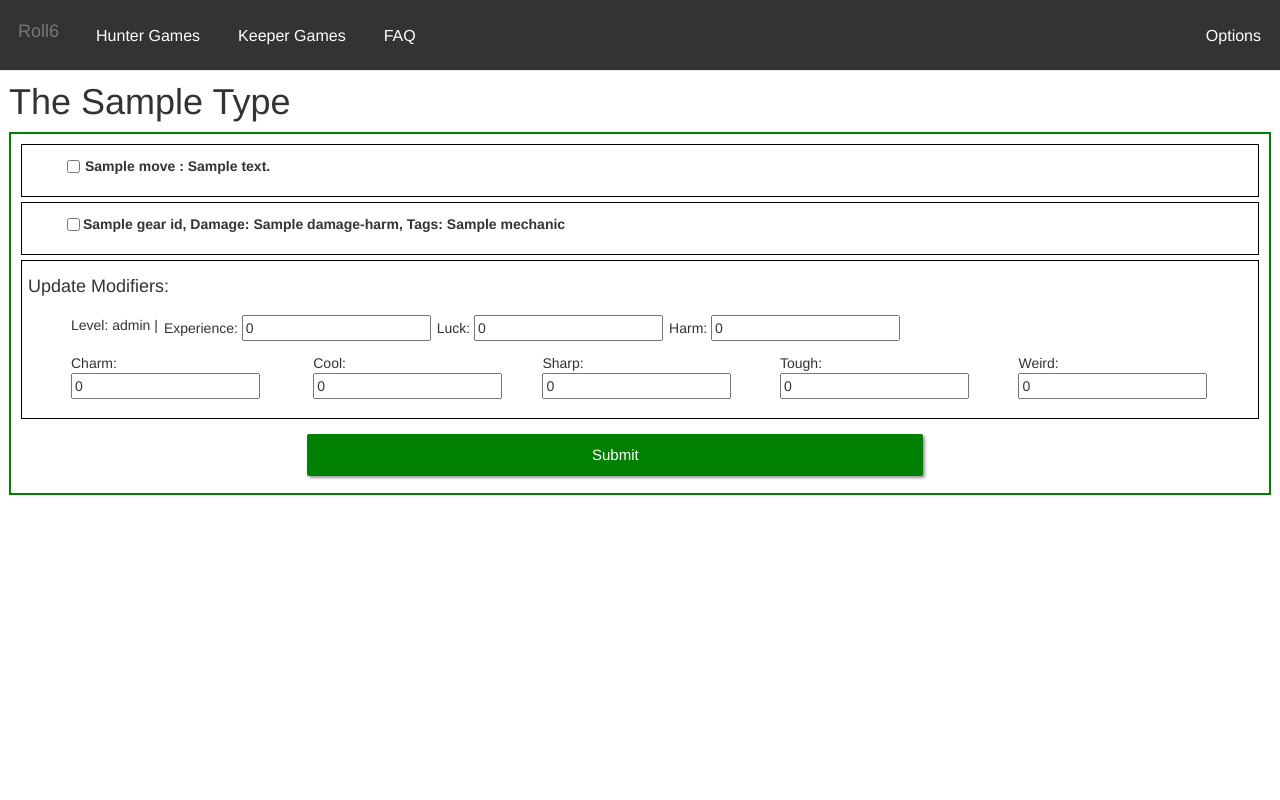
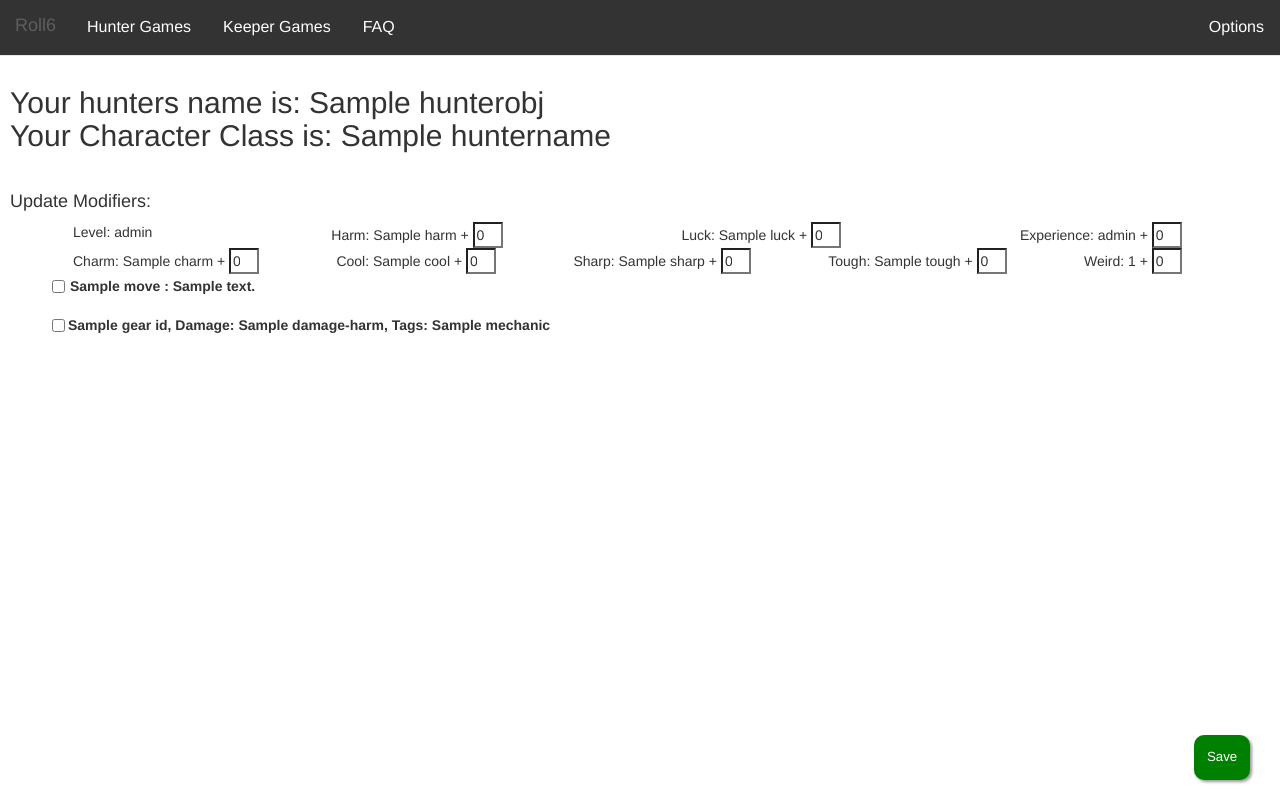
Before and after one commit to cdman678/Roll6, a Django app: template Roll6/apps/game/templates/game/updatesheet.html in a window 1280 px wide. Run offline with Django 3.2, Linux system fonts and the light colour scheme; the template is opened without the code that fills it: most values are stand-ins (such as "Sample title", 1, 10 or a date in 2020); some libraries are stand-ins or nearby versions.

Commit message:
Updated HTML

```diff
--- a/Roll6/apps/game/templates/game/choosecharacter.html
+++ b/Roll6/apps/game/templates/game/choosecharacter.html
@@ -68,7 +68,6 @@
 
     .myBtn:hover {
       background-color: black;
-      color: white;
     }
 
 {% endblock %}
--- a/Roll6/apps/game/templates/game/updatesheet.html
+++ b/Roll6/apps/game/templates/game/updatesheet.html
@@ -2,18 +2,20 @@
 
 {% block extra_style %}
 
-    div {
-        padding:3px;
+    .flex-container{
+        display: flex;
+        flex-wrap: wrap;
+        flex-direction: row;
+        justify-content: space-between;
+        align-content: space-around;
     }
-        .flex-row {
-        display: flex;
-        flex-direction: row;
-        align-items: flex-start;
-    }
-    .flex-container {
+    .flex-container-2 {
         display: flex;
         flex-direction: column;
         align-items: flex-start;
+    }
+    .flex-box{
+        width: auto;
     }
     .flex-item {
         display: flex;
@@ -38,8 +40,38 @@
       position: relative;
       left: 23%;
     }
+    .myBtn2 {
+      position: fixed;
+      bottom: 20px;
+      right: 30px;
+      z-index: 99;
+      font-size: 95%;
+      text-align: center;
+      border: none;
+      outline: none;
+      background-color: green;
+      color: white;
+      cursor: pointer;
+      padding: 1%;
+      min-width: 50px;
+      min-height: 30px;
+      max-width: 100px;
+      max-height: 80px;
+      border-radius: 10px;
+      box-shadow: 2px 2px 3px #999;
+    }
+
     .myBtn:hover {
       background-color: black;
+    }
+    .myBtn2:hover {
+      background-color: black;
+    }
+
+    input {
+        max-width: 30px;
+        border-style: inset;
+        border-width: 2px;
     }
 {% endblock %}
 
@@ -57,22 +89,43 @@
         </div>
     {% endif %}
 
-    <h1 style="text-transform: capitalize">The {{type}}</h1>
-    <div style="border:2px solid green;padding:10px;">
+
+    <div style="padding:10px;">
+        <h2>Your hunters name is: {{ hunterobj.char_name }} <br> Your Character Class is: {{ huntername }}</h2><br>
         <!-- field for character name -->
         <!-- todo: list out any pre-move selections -->
 
-        <div style="border: 1.5px solid black;margin-bottom: 5px">
+        <div>
+            <div>
+                <h4 style="text-transform: capitalize">Update Modifiers:</h4>
+            </div>
+            <!-- Loop to display starting stats -->
+            <div class="flex-container" style="margin-left:5%;margin-right:7%">
+                <div class="flex-box">Level: {{ level }} </div>
+                <div class="flex-box">Harm: {{ hunterobj.harm }} + <input type="number" name="harm" value="0"></div>
+                <div class="flex-box">Luck: {{ hunterobj.luck }} + <input type="number" name="luck" value="0"></div>
+                <div class="flex-box">Experience: {{ level }} + <input type="number" name="experience" value="0"></div>
+            </div>
+            <div class="flex-container" style="margin-left:5%;margin-right:7%">
+                <div class="flex-box">Charm: {{ hunterobj.charm }} + <input type="number" name="charm" value="0"> </div>
+                <div class="flex-box">Cool:  {{ hunterobj.cool }} + <input type="number" name="cool" value="0"> </div>
+                <div class="flex-box">Sharp: {{ hunterobj.sharp }} + <input type="number" name="sharp" value="0"> </div>
+                <div class="flex-box">Tough:  {{ hunterobj.tough }} + <input type="number" name="tough" value="0"></div>
+                <div class="flex-box">Weird:  {{ hunterobj.werid }} + <input type="number" name="weird" value="0"></div>
+            </div>
+        </div>
+
+        <div>
             <!-- explains how many moves they should get -->
             <div>
                 {% if type in "chosen" %}
-                    <h4>Pick One Of These:</h4>
+                    <h4>Currently Chosen One Of These:</h4>
                 {% elif type in "crooked-expert-monstrous-wronged" %}
-                    <h4>Choose Two Of These:</h4>
+                    <h4>Currently Chosen Two Of These:</h4>
                 {% elif type in "divine-flake-initiate-mundane-spell-slinger-spooky-" %}
-                    <h4>Pick Three Of These:</h4>
+                    <h4>Currently Chosen Three Of These:</h4>
                 {% elif type in "professional" %}
-                    <h4>Pick Four Of These:</h4>
+                    <h4>Currently Chosen Four Of These:</h4>
                 {% endif %}
             </div>
 
@@ -98,10 +151,10 @@
         <!-- todo: list out any post-move selections -->
 
         <!-- explains how much gear they get -->
-        <div style="border: 1.5px solid black;margin-bottom: 5px;">
+        <div>
             <div>
                 {% if type == "chosen" %}
-                    This class is dumb because they can make their own weapon
+                    <h4 style="text-transform: capitalize">under development.</h4>
                 {% elif type == "crooked" %}
                     <h4 style="text-transform: capitalize">You can pick three of these effective weapons:</h4>
                 {% elif type == "divine" %}
@@ -129,51 +182,31 @@
                 {% endif %}
             </div>
             <!-- Loop to display starting gun choices -->
-            <ul class="flex-container" style="list-style-type:none;">
+                <ul class="flex-container-2" style="list-style-type:none;">
                 {% for gear in gear_list %}
+                    {% if gear.gear_ID in currentweapons %}
                         <li class="flex-item" style="padding:2px">
-                {% if gear.gear_ID in currentweapons %}
                             <input type="checkbox" class="form-check-input" id="g_{{gear.gear_ID_id}}" name="g_{{gear.gear_ID_id}}" checked>
                             <label for="g_{{gear.gear_ID_id}}" class="form-check-label" style="padding-left:3px">{{ gear.gear_ID.weapon_name }},
                                                             Damage: {{gear.gear_ID.damage }}-harm,
                                                             Tags: {{ gear.gear_ID.mechanic }}</label><br />
+                        </li>
                     {% else %}
+                        <li class="flex-item" style="padding:2px">
                             <input type="checkbox" class="form-check-input" id="g_{{gear.gear_ID_id}}" name="g_{{gear.gear_ID_id}}" >
                             <label for="g_{{gear.gear_ID_id}}" class="form-check-label" style="padding-left:3px">{{ gear.gear_ID.weapon_name }},
                                                             Damage: {{gear.gear_ID.damage }}-harm,
                                                             Tags: {{ gear.gear_ID.mechanic }}</label><br />
-
+                        </li>
                     {% endif %}
-                </li>
                 {% endfor %}
                 </ul>
         </div>
 
         <!-- todo: list out transport -->
-        <div style="border: 1.5px solid black;margin-bottom: 5px;">
-            <div>
-                <h4 style="text-transform: capitalize">Update Modifiers:</h4>
-            </div>
-            <!-- Loop to display starting stats -->
-            <ul class="flex-container" style="list-style-type:none;">
-                <div class="flex-row">
-                    <div class="flex-box">Level: {{ level }} | </div>
-                    <div class="flex-box"> Experience: <input type="number" name="experience" value="0"></div>
-                    <div class="flex-box">Luck:  <input type="number" name="luck" value="0"></div>
-                    <div class="flex-box">Harm:  <input type="number" name="harm" value="0"></div>
-    </div>
-                <div class="flex-row">
-                    <div class="flex-box">Charm: <input type="number" name="charm" value="0"> </div>
-                    <div class="flex-box">Cool:  <input type="number" name="cool" value="0"> </div>
-                    <div class="flex-box">Sharp: <input type="number" name="sharp" value="0"> </div>
-                    <div class="flex-box">Tough:  <input type="number" name="tough" value="0"></div>
-                    <div class="flex-box">Weird:  <input type="number" name="weird" value="0"></div>
 
-                </div>
-            </ul>
-        </div>
         <!-- this submits all the information that they selected -->
-        <div style="padding-bottom: 7px;padding-top:10px"><button class="myBtn" type="submit">Submit</button></div>
+        <div><button class="myBtn2" type="submit">Save</button></div>
     </div>
 </form>
 {% endblock %}
```
Also changed, not shown: Roll6/apps/game/templates/game/hunter.html (+25 -3 lines), Roll6/apps/game/templates/game/keeper.html (+25 -3 lines). Lines whose indentation alone changed are shown as unchanged.
